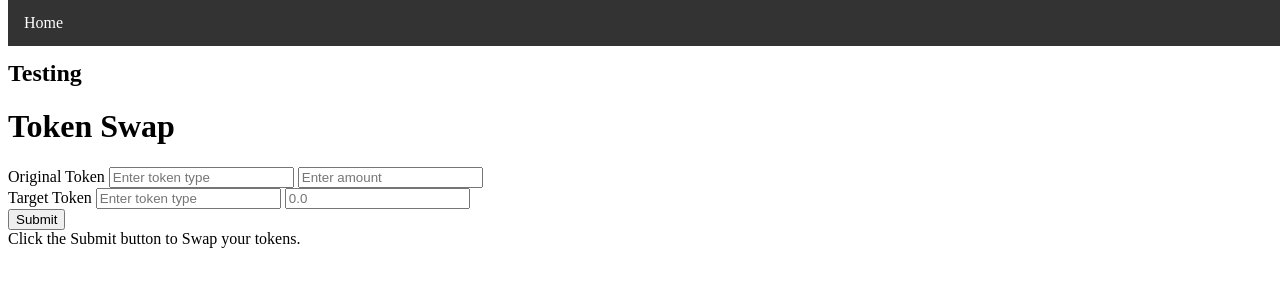
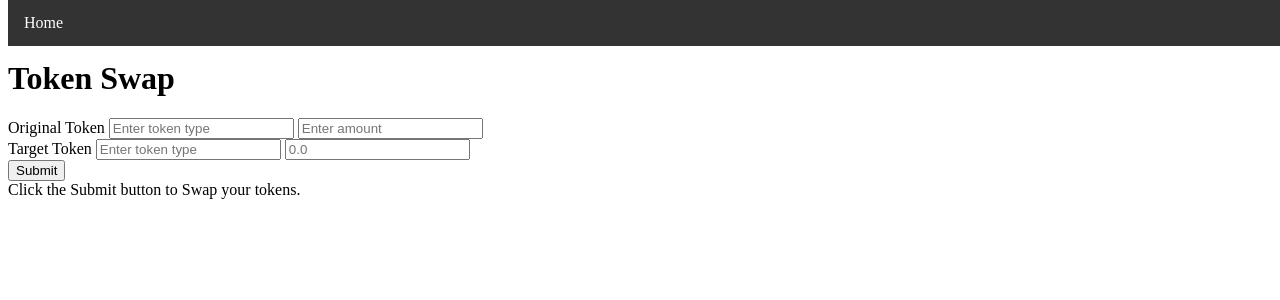
Before and after one commit to louiseamy4/ScriptKiddiesDownUnder, a Flask app: page / in a window 1280 px wide. Shown: the top 300 px of the page. Run offline with Flask 2, Linux system fonts and the light colour scheme; some libraries are stand-ins or nearby versions.

Commit message:
undo testing

```diff
--- a/templates/base.html
+++ b/templates/base.html
@@ -12,7 +12,6 @@
         </ul>
     </nav>
     <div class='main-content'>
-        <h2>Testing</h2>
         {% block main %}
         {% endblock %}
     </div>
```
